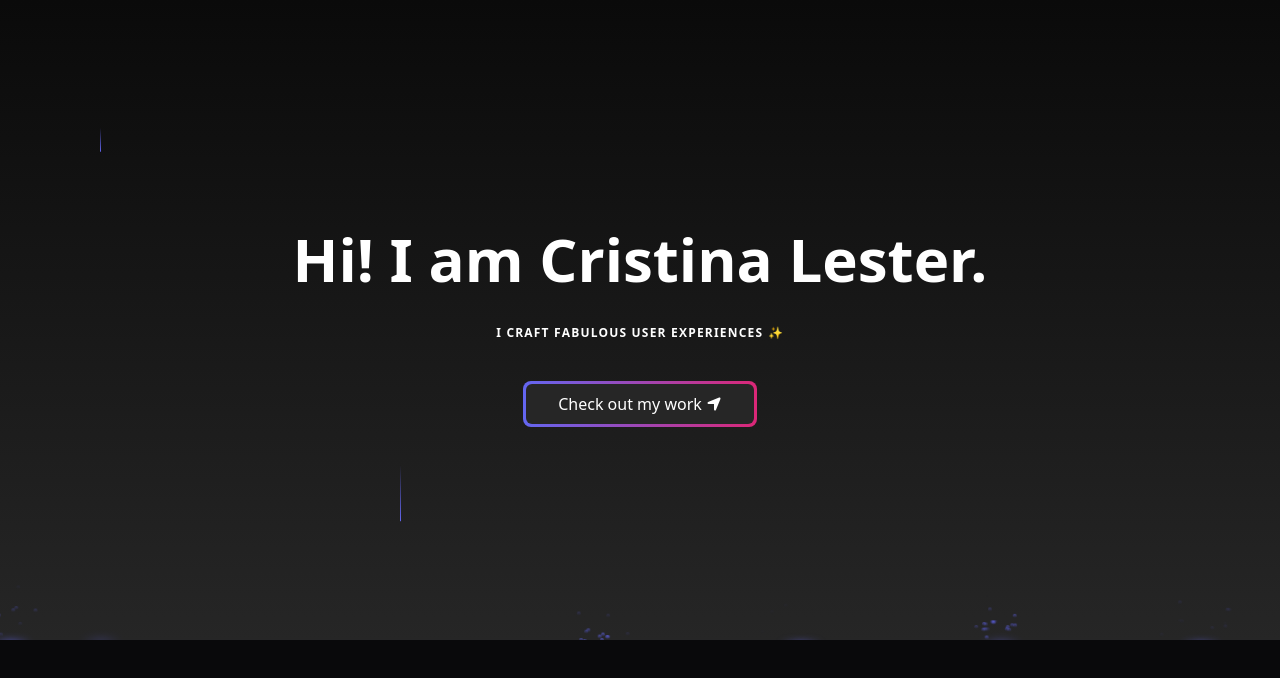
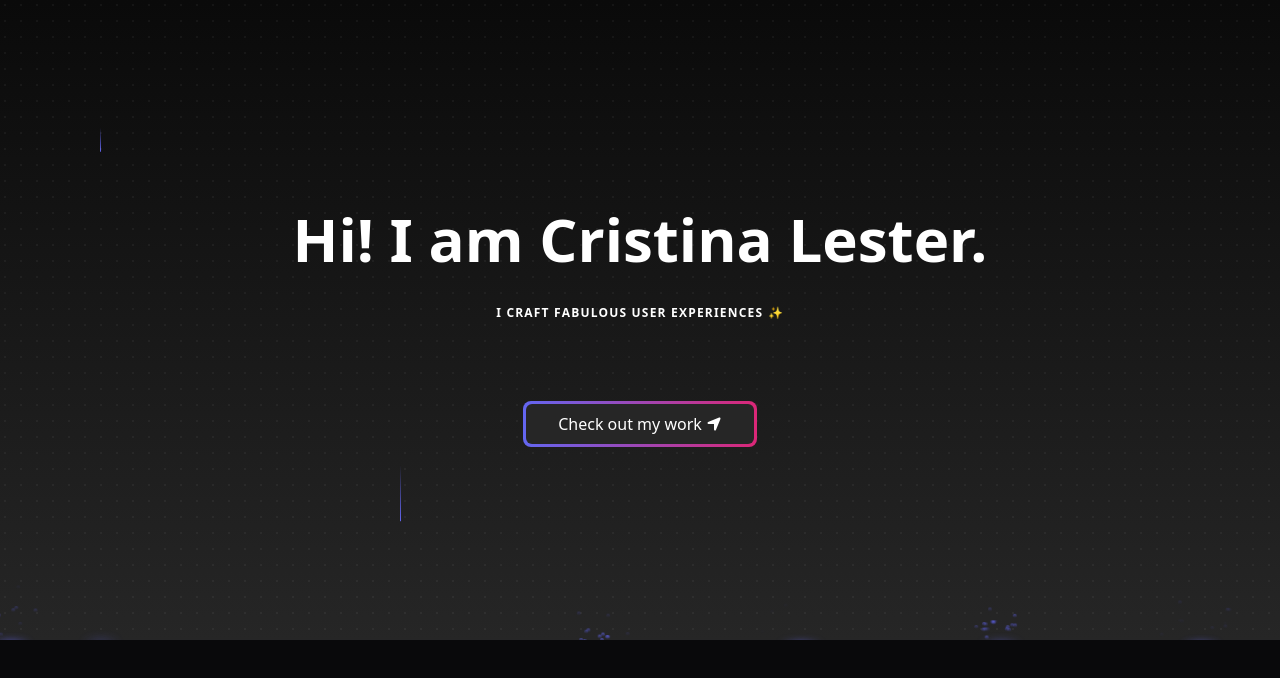
Before and after one commit to MichiyoYo/next-portfolio, a Next.js app: page / in a window 1280 px wide. Shown: the top 678 px of the page. Built offline with nearby package versions, Linux system fonts and the light colour scheme.

Commit message:
added grid bg

```diff
--- a/components/Hero.tsx
+++ b/components/Hero.tsx
@@ -3,11 +3,13 @@ import { FaLocationArrow } from 'react-icons/fa6';
 import { TextGenerateEffect } from './ui/TextGenerateEffect';
 import { MagicButton } from './ui/MagicButton';
 import { BackgroundBeamsWithCollision } from './ui/ExplodingBeams';
+import { DotBackground } from './ui/DotBackground';
 
 export const Hero = () => {
   return (
+    <>
       <BackgroundBeamsWithCollision>
-      <div className='flex justify-center relative z-10'>
+        <div className='flex flex-col items-center justify-center relative z-10'>
           <div className='max-w-[89vw] md:max-w-2xl lg:max-w-[60vw] flex flex-col items-center justify-center'>
             <h1>
               <TextGenerateEffect
@@ -15,18 +17,18 @@ export const Hero = () => {
                 className='text-center text-[40px] md:text-5xl lg:text-6xl'
               />
             </h1>
-          <h2 className='my-5'>
+            <h2 className='mt-5 mb-20'>
               <TextGenerateEffect
                 words=' I craft fabulous user experiences ✨'
                 className=' uppercase tracking-widest text-xs text-center text-blue-100 max-w-80'
                 duration={3}
               />
             </h2>
-          <a href='#about' className='block mt-5'>
             <MagicButton title='Check out my work' icon={<FaLocationArrow />} />
-          </a>
           </div>
         </div>
       </BackgroundBeamsWithCollision>
+      <DotBackground />
+    </>
   );
 };
--- a/components/ui/DotBackground.tsx
+++ b/components/ui/DotBackground.tsx
@@ -1,7 +1,7 @@
 export function DotBackground() {
   return (
-    <div className='absolute top-0 left-0 h-screen w-full dark:bg-black-100 bg-white  dark:bg-dot-white/[0.2] bg-dot-black/[0.3] flex items-center justify-center'>
-      <div className='absolute pointer-events-none inset-0 flex items-center justify-center dark:bg-black-100 bg-white [mask-image:radial-gradient(ellipse_at_center,transparent_20%,black)]'></div>
+    <div className='absolute top-0 left-0 h-screen w-full bg-transparent dark:bg-dot-white/[0.1] bg-dot-black/[0.1] flex items-center justify-center'>
+      <div className='absolute pointer-events-none inset-0 flex items-center justify-center bg-transparent [mask-image:radial-gradient(ellipse_at_center,transparent_20%,black)]'></div>
     </div>
   );
 }
```
Lines whose indentation alone changed are shown as unchanged.
